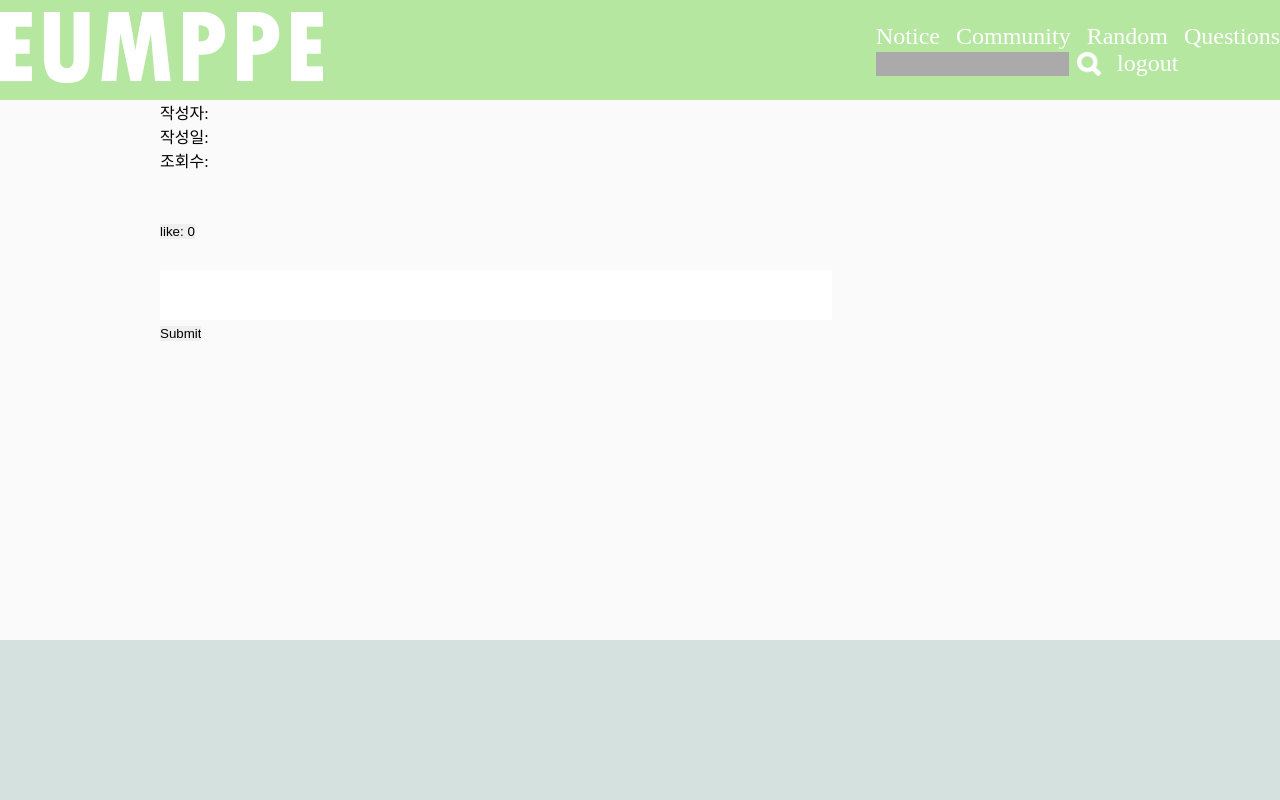
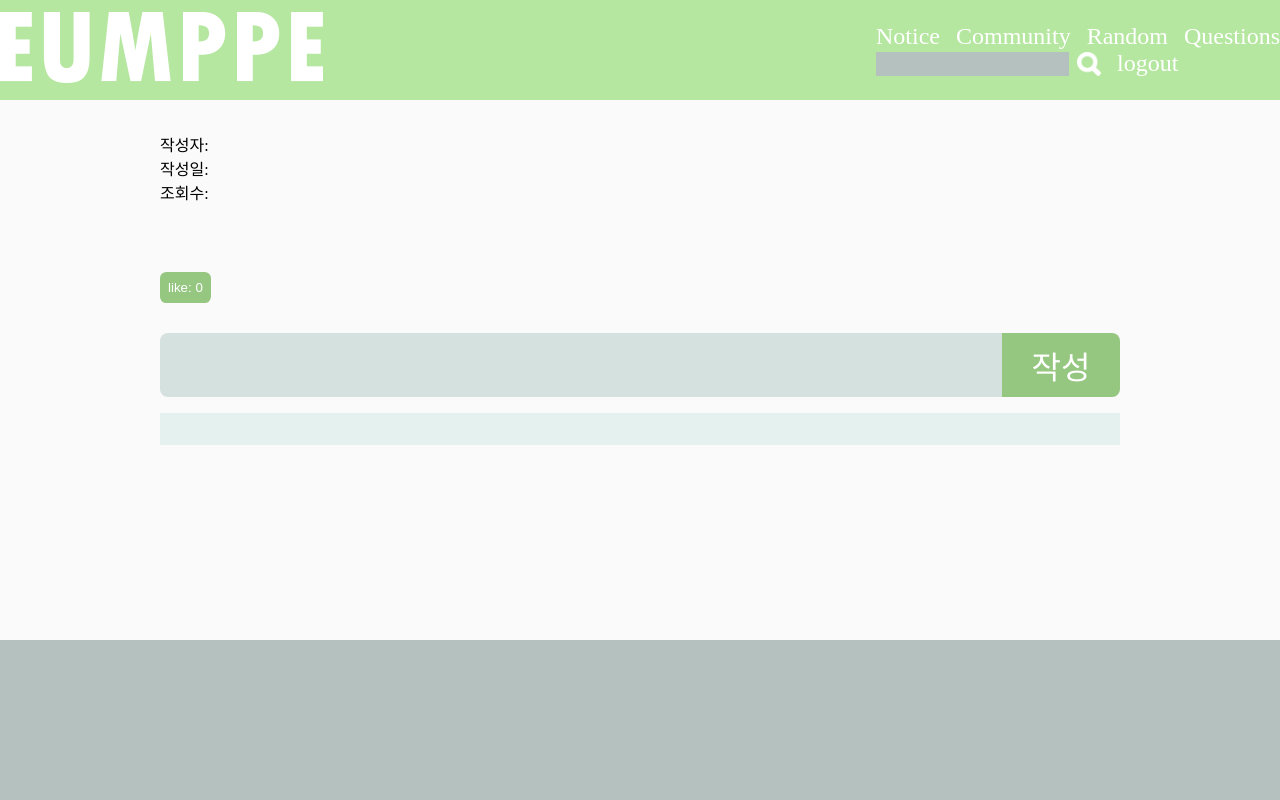
Before and after one commit to eumppe/P4C-Page, a PHP site: page /pages/show-article.php?idx= in a window 1280 px wide. Run offline with PHP 8.4, Linux system fonts and the light colour scheme; the visitor is signed in with stand-in values (Sample User, id 1); data that the repository does not hold is empty.

Commit message:
show-article-css

```diff
--- a/css/main.css
+++ b/css/main.css
@@ -1,5 +1,7 @@
 :root{
 	--color-a: #d5e1df;
+	--color-a-a: #b5c1bf;
+	--color-a-b: #e5f1ef;
 	--color-b: #e3eaa7;
 	--color-c: #b5e7a0;
 	--color-c-a: #95c780;
@@ -21,15 +23,8 @@
    height: 500px;
 }
 
-.comment-input {
-   resize: none;
-   width: 70%;
-   height: 50px;
-}
 
-.like{
-	margin-bottom: 30px;
-}
+
 
 .article{
 	margin-bottom: 50px;
@@ -127,6 +122,8 @@ a:hover{
 	color: var(--color-c-a);
 }
 
+
+
 /*header*/
 
 header{
@@ -172,6 +169,13 @@ header{
 	gap: 0.5rem;
 }
 
+.search-index{
+	height: 1.5rem;
+	padding: 0.5rem;
+	background-color: var(--color-a-a);
+	color: white;
+}
+
 .home-header-upper{
 	display: flex;
 	align-items: center;
@@ -193,12 +197,7 @@ header{
 	gap: 1rem;
 }
 
-.search-index{
-	height: 1.5rem;
-	padding: 0.5rem;
-	background-color: #AAAAAA;
-	color: white;
-}
+
 
 /*banner*/
 .home-banner img{
@@ -211,15 +210,124 @@ main{
 }
 
 .home-recentnews{
-	margin: 3rem;
+	margin: 3rem auto;
+}
+
+.home-recentnews li{
+	display: flex;
+	flex-direction: column;
 }
 
 footer{
 	height: 10rem;
-	background-color: var(--color-a);
+	background-color: var(--color-a-a);
 	margin-top: auto;
 }
 
 /*login*/
 
 /*signup*/
+
+/*show article*/
+.show-forum{
+	display: flex;
+	font-size: 2rem;
+	color: var(--color-c-a);
+	margin-top: 2rem;
+}
+
+.show-arcitle-title{
+	font-weight: bold;
+	font-size: 4rem;
+}
+
+.show-article-meta{
+	display: flex;
+}
+
+.show-file{
+	font-weight: bold;
+	font-size: 1.3rem;
+}
+
+.show-file a{
+	font-weight: normal;
+	font-size: 1.3rem;
+	color: var(--color-d);
+}
+.show-file a:hover{
+	color: var(--color-c);
+}
+
+
+.like{
+	margin-bottom: 30px;
+}
+
+.like-btn{
+	padding: 0.5rem;
+	border-radius: 0.4rem;
+	font-weight: bord;
+	background-color: var(--color-c-a);
+	color:white;
+}
+
+
+.comment-write{
+	display: flex;
+	flex-direction: row;
+}
+
+.comment-input {
+   resize: none;
+   flex: 7;
+   height: 4rem;
+   padding: 0.5rem;
+   border-top-left-radius: 0.5rem;
+   border-bottom-left-radius: 0.5rem;
+   background-color: var(--color-a);
+}
+
+.comment-submit{
+	flex: 1;
+	background-color: var(--color-c-a);
+   border-top-right-radius: 0.5rem;
+   border-bottom-right-radius: 0.5rem;
+   font-size: 2rem;
+   color: white;
+}
+
+.comments{
+	margin: 1rem 0;
+	display: flex;
+	flex-direction: column;
+	background-color: var(--color-a-b);
+	padding: 1rem;
+}
+
+.comment-single{
+	display: flex;
+	flex-direction: column;
+}
+
+.comment-meta{
+	display: flex;
+	align-items: center;
+	justify-content: space-between;
+	margin-bottom: 0.5rem;
+}
+
+.comment-meta p{
+	display: inline-flex;
+}
+
+.comment-userid{
+	font-size: 1.2rem;
+	font-weight: bold;
+}
+
+.comments hr{
+	height: 0.2rem;
+	background-color: var(--color-a-a);
+	margin: 1rem;
+}
--- a/index.php
+++ b/index.php
@@ -12,6 +12,7 @@ $conn=mysqli_connect('127.0.0.1','root', $pw,'eumppedb');
 		<link rel="stylesheet" href="./css/main.css" type="text/css">
 	</head>
 	<body>
+		<div>
 			<header>
 				<section class="home-header wilson">
 					<a href="/index.php">
@@ -56,12 +57,13 @@ $conn=mysqli_connect('127.0.0.1','root', $pw,'eumppedb');
 						$sql="SELECT * FROM articles ORDER BY times DESC LIMIT 5";
 						$result=mysqli_query($conn,$sql);
 						while($row=mysqli_fetch_array($result)){
-							echo("<li><a href='/pages/show-article.php?idx=".$row['idx']."'>".$row['title']."</a></li>");
+							echo("<li><a href='/pages/show-article.php?idx=".$row['idx']."'>".$row['times']." | ".$row['title']."</a></li>");
 						}
 						?>
 					</ul>
 				</section>
 			</main>
+		</div>
 			<footer>
 
 			</footer>
--- a/pages/show-article.php
+++ b/pages/show-article.php
@@ -89,8 +89,8 @@ if($update_view){
 			$sql="SELECT * FROM articles WHERE idx=".$idx;
 			$result=mysqli_query($conn, $sql);
 			$row=mysqli_fetch_array($result);
-
 			$forum=$row['forum'];
+			echo('<a href="/pages/article-list.php?forum='.$forum.'"><div class="show-forum">');
 			if($forum==1){
 				echo("<h3>Notice</h3>");
 			}else if($forum==2){
@@ -100,19 +100,24 @@ if($update_view){
 			}else if($forum==4){
 				echo("<h3>Questions</h3>");
 			}
+			echo('</div></a>');
 
 
 			$user_sql="SELECT userid FROM users WHERE idx=".$row['author'];
 			$user_result=mysqli_query($conn,$user_sql);
 			$user_row=mysqli_fetch_array($user_result);
 
-			echo ("<h1>".$row['title']."</h1>");
+			echo ("<div class='show-arcitle-title'>".$row['title']."</div>");
+			echo("<div class='show-arcitle-meta'>");
 			echo ("<p> 작성자: ".$user_row['userid']."</p>");
 			echo ("<p> 작성일: ".$row['times']."</p>");
 			echo ("<p> 조회수: ".$row['views']."</p>");
+			echo('</div><br>');
 
 			if ($row['files']!=null){
+				echo("<div class='show-file'>");
 				echo ("Attached file: <a href='/uploads/".$idx."/".$row['files']."'>".$row['files']."</a>");
+				echo("</div><br>");
 			}
 
 			echo ("<div class='article'> ".nl2br($row['article'])."</div>");
@@ -122,20 +127,21 @@ if($update_view){
 			<!--like-->
 		<form class="like" action="/redi/like-check.php" method="post">
 			<input type="hidden" name="idx" value="<?php echo($idx);?>">
-			<input type="submit" name="like" value="like: <?php echo($total_like);?>" <?php if($i_like){echo("style='background-color: red; color:white;'");}?>>
+			<input class="like-btn" type="submit" name="like" value="like: <?php echo($total_like);?>" <?php if($i_like){echo("style='background-color: red;'");}?>>
 		</form>
 			<!--Comments-->
 			<!--write-->
-		<form action="/redi/comment-check.php" method="post">
+		<form class="comment-write" action="/redi/comment-check.php" method="post">
 			<?php
 			if($_SESSION["userid"]!=null){
 				echo('
 				<input type="hidden" name="idx" value="'. ($_GET['idx']).'">
 				<textarea class="comment-input" name="comment"></textarea><br/>
-				<input type="submit" name="comment-submit">');
+				<input class="comment-submit" type="submit" name="comment-submit" value="작성">');
 			}
 			?>
 		</form>
+			<div class="comments">
 			<!--show-->
 			<?php
 			$sql="SELECT * FROM comment".$idx;
@@ -145,12 +151,13 @@ if($update_view){
 				$user_sql="SELECT userid FROM users WHERE idx=".$row['writer'];
 				$user_result=mysqli_query($conn,$user_sql);
 				$user_row=mysqli_fetch_array($user_result);
-				echo("<div class='comment-single'><p class='comment-userid'>".$user_row['userid'].
-					" | ".$row['times']."</p>");
-				echo("<p class='comment-content'>".$row['content']."</p></div>");
+				echo("<div class='comment-single'><div class='comment-meta'><p class='comment-userid'>".$user_row['userid'].
+					"</p><p class='comment-times'>".$row['times']."</p></div>");
+				echo("<p class='comment-content'>".$row['content']."</p></div>
+					<hr>");
 			}
-
 			?>
+			</div>
 		</main>
 		<footer>
 
```
